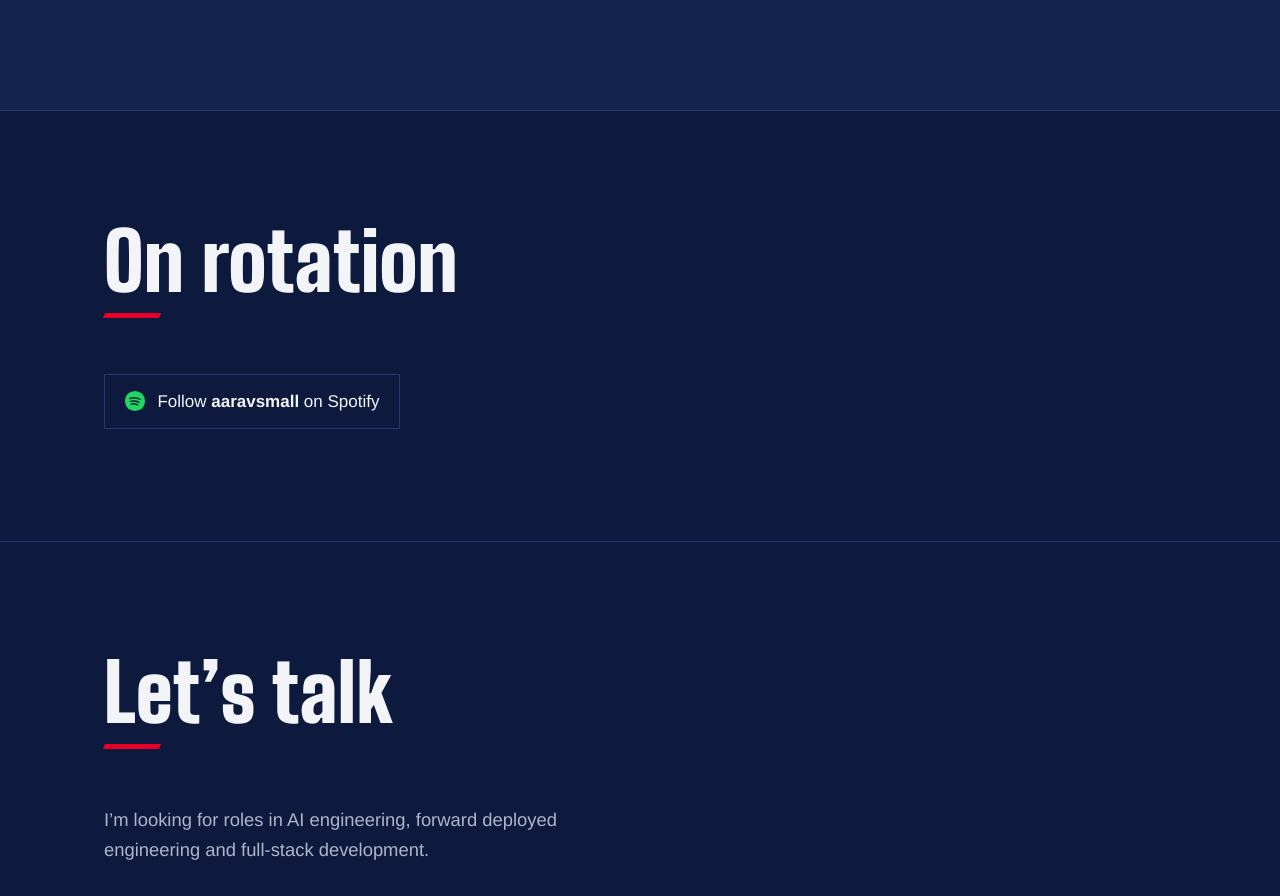
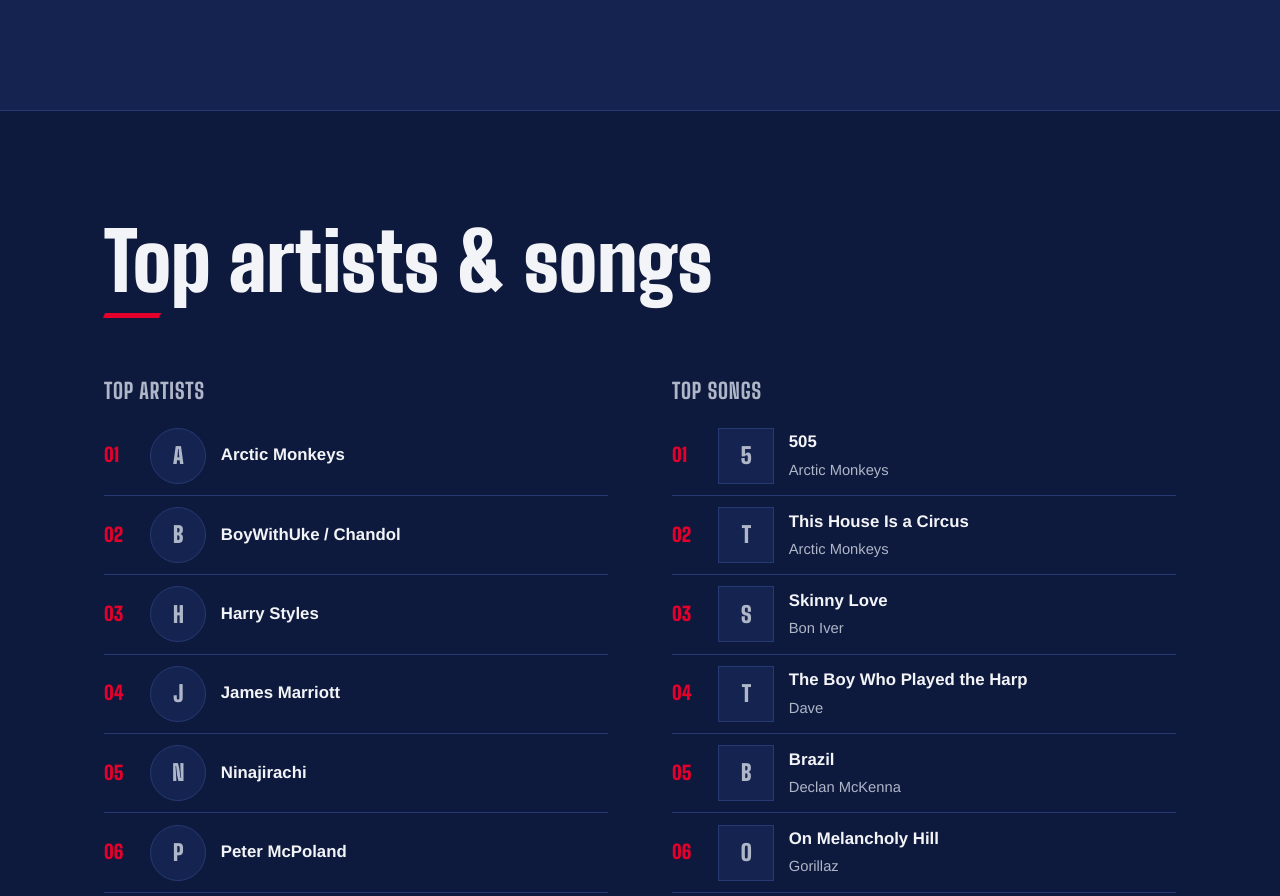
Before and after one commit to aaravSmall/aaravSmall.github.io, a Next.js app: page / in a window 1280 px wide. Shown: the part 4768-5664 px from the top of the page. Built offline with nearby package versions, Linux system fonts and the light colour scheme; no server answers.

Commit message:
Add top artists & songs section with cover art
Co-Authored-By: Claude Opus 5.5 <noreply@anthropic.com>
Claude-Session: https://claude.ai/code/session_01UvvN7grJ3AALd5JTbFQGZn

```diff
--- a/src/app/globals.css
+++ b/src/app/globals.css
@@ -579,28 +579,49 @@ a {
 .music-list li {
   counter-increment: track;
   display: grid;
-  grid-template-columns: 2.25rem 1fr;
-  column-gap: 0.75rem;
-  align-items: baseline;
-  padding: 0.85rem 0;
+  grid-template-columns: 2rem 3.5rem 1fr;
+  column-gap: 0.9rem;
+  align-items: center;
+  padding: 0.7rem 0;
   border-bottom: 1px solid var(--navy-line);
 }
 .music-list li::before {
   content: counter(track, decimal-leading-zero);
-  grid-row: span 2;
   font-family: var(--display);
   font-weight: 900;
-  font-size: 1.3rem;
+  font-size: 1.2rem;
   color: var(--red);
+}
+.music-cover {
+  width: 3.5rem;
+  height: 3.5rem;
+  object-fit: cover;
+  background: var(--navy-raised);
+  border: 1px solid var(--navy-line);
+}
+.music-cover-round {
+  border-radius: 50%;
+}
+.music-cover-empty {
+  display: grid;
+  place-items: center;
+  font-family: var(--display);
+  font-weight: 900;
+  font-size: 1.4rem;
+  color: var(--silver);
+}
+.music-text {
+  display: grid;
+  gap: 0.15rem;
+  min-width: 0;
 }
 .music-title {
   font-weight: 600;
-  font-size: 1.1rem;
+  font-size: 1.05rem;
 }
 .music-artist {
-  grid-column: 2;
   color: var(--silver);
-  font-size: 0.95rem;
+  font-size: 0.92rem;
 }
 .spotify {
   display: inline-flex;
--- a/src/app/page.tsx
+++ b/src/app/page.tsx
@@ -2,7 +2,7 @@ import { profile, skills } from "@/data/profile";
 import { experience } from "@/data/experience";
 import { projects } from "@/data/projects";
 import { leadership, outside } from "@/data/leadership";
-import { spotify, topArtists, topSongs } from "@/data/music";
+import { Music } from "@/components/Music";
 import { Livery } from "@/components/Livery";
 import { PoseSketch } from "@/components/PoseSketch";
 
@@ -206,57 +206,7 @@ export default function Home() {
           </div>
         </section>
 
-        <section className="section" id="music" aria-labelledby="music-h">
-          <div className="wrap">
-            <h2 id="music-h" className="h2">
-              On rotation
-            </h2>
-            {(topArtists.length > 0 || topSongs.length > 0) && (
-              <div className="music">
-                {topArtists.length > 0 && (
-                  <div className="music-col">
-                    <h3 className="music-label">Top artists</h3>
-                    <ol className="music-list">
-                      {topArtists.map((a) => (
-                        <li key={a}>
-                          <span className="music-title">{a}</span>
-                        </li>
-                      ))}
-                    </ol>
-                  </div>
-                )}
-                {topSongs.length > 0 && (
-                  <div className="music-col">
-                    <h3 className="music-label">Top songs</h3>
-                    <ol className="music-list">
-                      {topSongs.map((s) => (
-                        <li key={s.title + s.artist}>
-                          <span className="music-title">{s.title}</span>
-                          <span className="music-artist">{s.artist}</span>
-                        </li>
-                      ))}
-                    </ol>
-                  </div>
-                )}
-              </div>
-            )}
-            <a className="spotify" href={spotify.url} target="_blank" rel="noopener">
-              <svg viewBox="0 0 24 24" aria-hidden="true" width="22" height="22">
-                <circle cx="12" cy="12" r="11" fill="currentColor" />
-                <path
-                  d="M6.5 9.2c3.6-1.1 8-.8 11 1M7.2 12.4c3-.8 6.6-.5 9.2 1M7.9 15.4c2.4-.6 5-.4 7.1.8"
-                  stroke="var(--navy)"
-                  strokeWidth="1.6"
-                  strokeLinecap="round"
-                  fill="none"
-                />
-              </svg>
-              <span>
-                Follow <strong>{spotify.username}</strong> on Spotify
-              </span>
-            </a>
-          </div>
-        </section>
+        <Music />
 
         <section className="section contact" id="contact" aria-labelledby="contact-h">
           <div className="wrap">
--- /dev/null
+++ b/src/components/Music.tsx
@@ -0,0 +1,80 @@
+/* eslint-disable @next/next/no-img-element */
+import { spotify, topArtists, topSongs } from "@/data/music";
+import { artistCover, songCover } from "@/lib/artwork";
+
+const sortKey = (s: string) => s.toLowerCase();
+const byText = (a: string, b: string) => sortKey(a).localeCompare(sortKey(b), "en", { numeric: true });
+
+export async function Music() {
+  const artists = [...topArtists].sort(byText);
+  const songs = [...topSongs].sort((a, b) => byText(a.artist, b.artist) || byText(a.title, b.title));
+
+  const [artistArt, songArt] = await Promise.all([
+    Promise.all(artists.map((a) => artistCover(a))),
+    Promise.all(songs.map((s) => songCover(s.title, s.artist))),
+  ]);
+
+  return (
+    <section className="section" id="music" aria-labelledby="music-h">
+      <div className="wrap">
+        <h2 id="music-h" className="h2">
+          Top artists &amp; songs
+        </h2>
+        <div className="music">
+          <div className="music-col">
+            <h3 className="music-label">Top artists</h3>
+            <ol className="music-list">
+              {artists.map((a, i) => (
+                <li key={a}>
+                  <Cover src={artistArt[i]} label={a} round />
+                  <span className="music-text">
+                    <span className="music-title">{a}</span>
+                  </span>
+                </li>
+              ))}
+            </ol>
+          </div>
+          <div className="music-col">
+            <h3 className="music-label">Top songs</h3>
+            <ol className="music-list">
+              {songs.map((s, i) => (
+                <li key={s.title + s.artist}>
+                  <Cover src={songArt[i]} label={s.title} />
+                  <span className="music-text">
+                    <span className="music-title">{s.title}</span>
+                    <span className="music-artist">{s.artist}</span>
+                  </span>
+                </li>
+              ))}
+            </ol>
+          </div>
+        </div>
+        <a className="spotify" href={spotify.url} target="_blank" rel="noopener">
+          <svg viewBox="0 0 24 24" aria-hidden="true" width="22" height="22">
+            <circle cx="12" cy="12" r="11" fill="currentColor" />
+            <path
+              d="M6.5 9.2c3.6-1.1 8-.8 11 1M7.2 12.4c3-.8 6.6-.5 9.2 1M7.9 15.4c2.4-.6 5-.4 7.1.8"
+              stroke="var(--navy)"
+              strokeWidth="1.6"
+              strokeLinecap="round"
+              fill="none"
+            />
+          </svg>
+          <span>
+            Follow <strong>{spotify.username}</strong> on Spotify
+          </span>
+        </a>
+      </div>
+    </section>
+  );
+}
+
+function Cover({ src, label, round }: { src: string | null; label: string; round?: boolean }) {
+  const cls = `music-cover${round ? " music-cover-round" : ""}`;
+  if (src) return <img className={cls} src={src} alt="" width={56} height={56} loading="lazy" />;
+  return (
+    <span className={`${cls} music-cover-empty`} aria-hidden="true">
+      {label.replace(/[^A-Za-z0-9]/g, "").slice(0, 1).toUpperCase()}
+    </span>
+  );
+}
--- a/src/data/music.ts
+++ b/src/data/music.ts
@@ -1,12 +1,39 @@
-// Edit this file to change what shows in the "On rotation" section.
+// Edit this file to change the "Top artists & songs" section.
+// Both lists are sorted alphabetically by artist on the page, so order here doesn't matter.
+// Cover art is looked up automatically at build time (see src/lib/artwork.ts).
 
 export const spotify = {
   username: "aaravsmall",
   url: "https://open.spotify.com/user/aaravsmall",
 };
 
-// Top artists, most-played first.
-export const topArtists: string[] = [];
+export const topArtists: string[] = [
+  "Harry Styles",
+  "Twenty One Pilots",
+  "Arctic Monkeys",
+  "James Marriott",
+  "BoyWithUke / Chandol",
+  "Ninajirachi",
+  "Tame Impala",
+  "Videoclub",
+  "Peter McPoland",
+  "Royel Otis",
+];
 
-// Top songs, most-played first.
-export const topSongs: { title: string; artist: string }[] = [];
+export const topSongs: { title: string; artist: string }[] = [
+  { title: "Brazil", artist: "Declan McKenna" },
+  { title: "On Melancholy Hill", artist: "Gorillaz" },
+  { title: "Rhinestone Eyes", artist: "Gorillaz" },
+  { title: "Amour plastique", artist: "Videoclub" },
+  { title: "Suricate ODZ", artist: "Videoclub" },
+  { title: "Where Is My Mind?", artist: "Pixies" },
+  { title: "Skinny Love", artist: "Bon Iver" },
+  { title: "This House Is a Circus", artist: "Arctic Monkeys" },
+  { title: "Mulberry Street", artist: "Twenty One Pilots" },
+  { title: "Sign of the Times", artist: "Harry Styles" },
+  { title: "Time to Pretend", artist: "MGMT" },
+  { title: "Grapes", artist: "James Marriott" },
+  { title: "Center Mass", artist: "Twenty One Pilots" },
+  { title: "505", artist: "Arctic Monkeys" },
+  { title: "The Boy Who Played the Harp", artist: "Dave" },
+];
--- /dev/null
+++ b/src/lib/artwork.ts
@@ -0,0 +1,55 @@
+// Looks up cover art from the public iTunes Search API at build time.
+// The site is a static export, so this runs once during `npm run build`
+// and the image URLs get baked into the HTML. If a lookup fails, the
+// page falls back to a plain numbered tile instead of an image.
+
+type ItunesResult = {
+  artistName?: string;
+  trackName?: string;
+  collectionName?: string;
+  artworkUrl100?: string;
+};
+
+const norm = (s: string) =>
+  s
+    .toLowerCase()
+    .normalize("NFD")
+    .replace(/[̀-ͯ]/g, "")
+    .replace(/[^a-z0-9]+/g, " ")
+    .trim();
+
+// iTunes lists Twenty One Pilots as "twenty one pilots" and some artists
+// with features, so match loosely on the first named artist.
+const sameArtist = (a: string, b: string) => {
+  const x = norm(a.split("/")[0]);
+  const y = norm(b);
+  return y.includes(x) || x.includes(y);
+};
+
+const big = (url: string) => url.replace(/\/\d+x\d+bb\./, "/300x300bb.");
+
+async function search(term: string, entity: "song" | "album"): Promise<ItunesResult[]> {
+  const url = `https://itunes.apple.com/search?term=${encodeURIComponent(term)}&entity=${entity}&limit=15&country=US`;
+  try {
+    const res = await fetch(url, { cache: "force-cache" });
+    if (!res.ok) return [];
+    const data = (await res.json()) as { results?: ItunesResult[] };
+    return data.results ?? [];
+  } catch {
+    return [];
+  }
+}
+
+export async function songCover(title: string, artist: string): Promise<string | null> {
+  const results = await search(`${title} ${artist.split("/")[0]}`, "song");
+  const byArtist = results.filter((r) => r.artistName && r.artworkUrl100 && sameArtist(artist, r.artistName));
+  const exact = byArtist.find((r) => r.trackName && norm(r.trackName).startsWith(norm(title)));
+  const hit = exact ?? byArtist[0];
+  return hit?.artworkUrl100 ? big(hit.artworkUrl100) : null;
+}
+
+export async function artistCover(artist: string): Promise<string | null> {
+  const results = await search(artist.split("/")[0], "album");
+  const hit = results.find((r) => r.artistName && r.artworkUrl100 && sameArtist(artist, r.artistName));
+  return hit?.artworkUrl100 ? big(hit.artworkUrl100) : null;
+}
```
